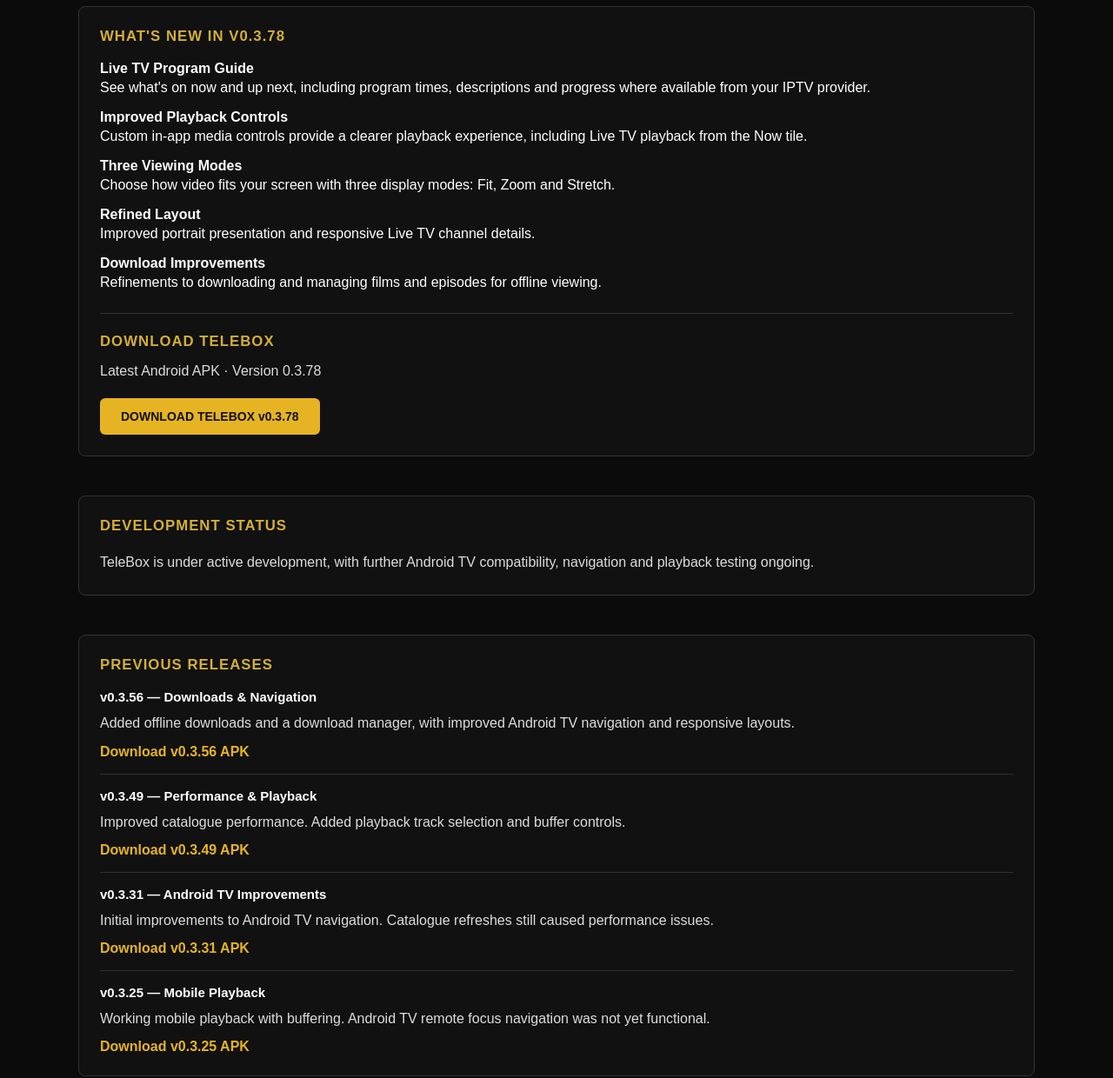
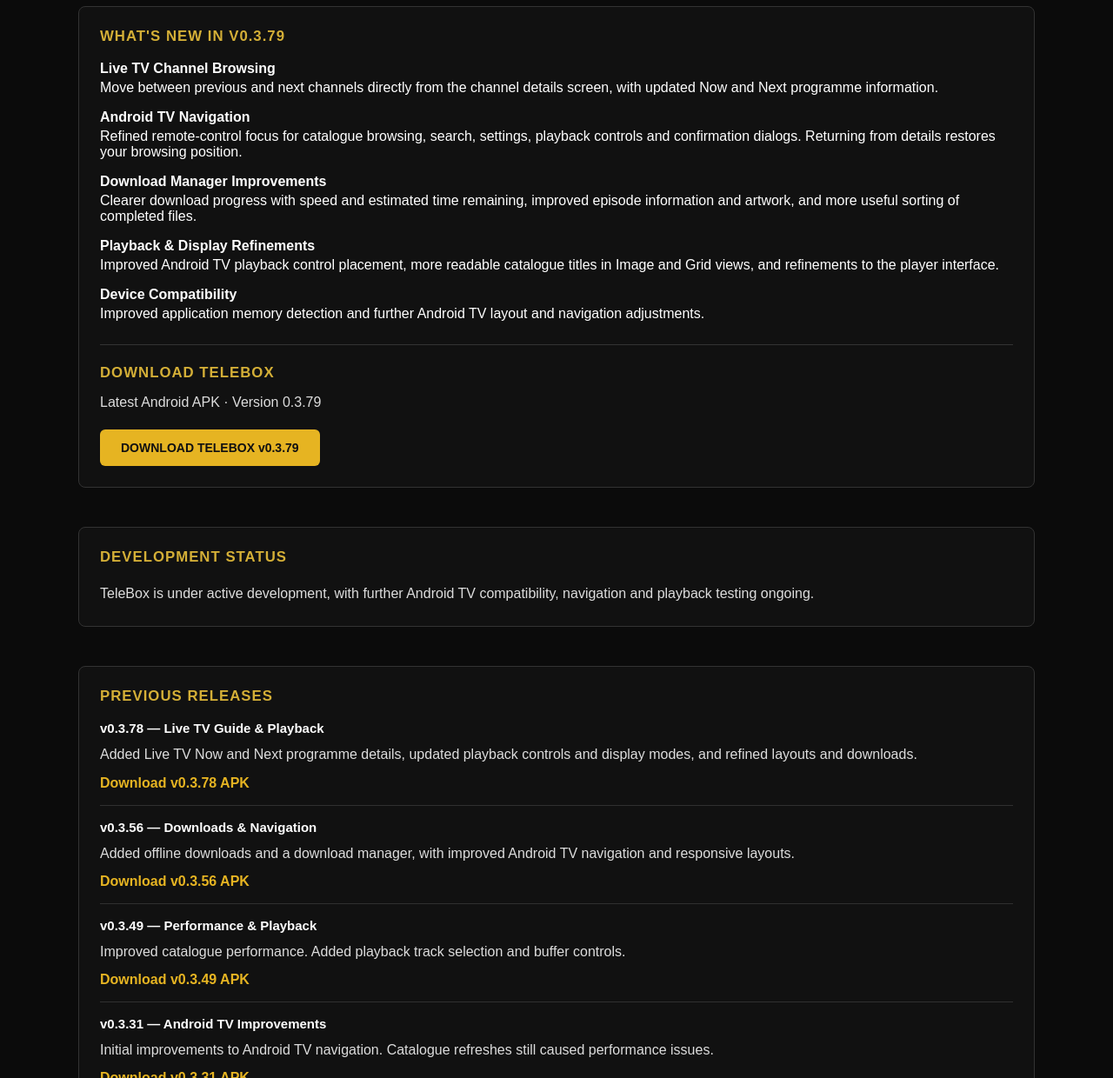
Before and after one commit to Odins-Beard/highground-studios, a plain HTML site: page telebox.html in a window 1280 px wide. Shown: the part 900-2140 px from the top of the page at 87% size. Drawn offline with Linux system fonts and the light colour scheme.

```diff
--- a/telebox.html
+++ b/telebox.html
@@ -4,7 +4,7 @@
 <head>
     <meta charset="UTF-8">
     <meta name="viewport" content="width=device-width, initial-scale=1.0">
-    <title>TeleBox v0.3.78 | Highground Studios</title>
+    <title>TeleBox v0.3.79 | Highground Studios</title>
     <link rel="stylesheet" href="styles.css">
     <link rel="icon" type="image/png" href="assets/images/logo-clean.png">
 
@@ -128,7 +128,7 @@
                 <h1>TELEBOX</h1>
 
                 <p class="gympro-guide-version">
-                    ANDROID IPTV PLAYER · V0.3.78
+                    ANDROID IPTV PLAYER · V0.3.79
                 </p>
 
                 <p class="gympro-guide-intro">
@@ -185,38 +185,41 @@
                     <!-- LATEST RELEASE -->
 
                     <div class="gympro-guide-card gympro-guide-card-wide telebox-card">
-                        <h3>WHAT'S NEW IN V0.3.78</h3>
+                        <h3>WHAT'S NEW IN V0.3.79</h3>
 
                         <div class="telebox-feature">
-                            <strong>Live TV Program Guide</strong>
-                            See what's on now and up next, including
-                            program times, descriptions and progress
-                            where available from your IPTV provider.
+                            <strong>Live TV Channel Browsing</strong>
+                            Move between previous and next channels directly
+                            from the channel details screen, with updated
+                            Now and Next programme information.
                         </div>
 
                         <div class="telebox-feature">
-                            <strong>Improved Playback Controls</strong>
-                            Custom in-app media controls provide a
-                            clearer playback experience, including
-                            Live TV playback from the Now tile.
+                            <strong>Android TV Navigation</strong>
+                            Refined remote-control focus for catalogue browsing,
+                            search, settings, playback controls and confirmation
+                            dialogs. Returning from details restores your
+                            browsing position.
                         </div>
 
                         <div class="telebox-feature">
-                            <strong>Three Viewing Modes</strong>
-                            Choose how video fits your screen with
-                            three display modes: Fit, Zoom and Stretch.
+                            <strong>Download Manager Improvements</strong>
+                            Clearer download progress with speed and estimated
+                            time remaining, improved episode information and
+                            artwork, and more useful sorting of completed files.
                         </div>
 
                         <div class="telebox-feature">
-                            <strong>Refined Layout</strong>
-                            Improved portrait presentation and
-                            responsive Live TV channel details.
+                            <strong>Playback &amp; Display Refinements</strong>
+                            Improved Android TV playback control placement,
+                            more readable catalogue titles in Image and Grid
+                            views, and refinements to the player interface.
                         </div>
 
                         <div class="telebox-feature">
-                            <strong>Download Improvements</strong>
-                            Refinements to downloading and managing
-                            films and episodes for offline viewing.
+                            <strong>Device Compatibility</strong>
+                            Improved application memory detection and further
+                            Android TV layout and navigation adjustments.
                         </div>
 
                         <!-- PRIMARY DOWNLOAD -->
@@ -225,14 +228,14 @@
                             <h3>DOWNLOAD TELEBOX</h3>
 
                             <p>
-                                Latest Android APK · Version 0.3.78
+                                Latest Android APK · Version 0.3.79
                             </p>
 
                             <a
                                 class="telebox-download-button"
-                                href="https://github.com/Odins-Beard/highground-studios/releases/download/telebox-v0.3.78/TeleBox.v0.3.78.apk"
+                                href="https://github.com/Odins-Beard/highground-studios/releases/download/telebox-v0.3.79/TeleBox.v0.3.79.apk"
                             >
-                                DOWNLOAD TELEBOX v0.3.78
+                                DOWNLOAD TELEBOX v0.3.79
                             </a>
                         </div>
                     </div>
@@ -253,6 +256,20 @@
 
                     <div class="gympro-guide-card gympro-guide-card-wide telebox-card">
                         <h3>PREVIOUS RELEASES</h3>
+
+                        <div class="telebox-release">
+                            <h4>v0.3.78 — Live TV Guide &amp; Playback</h4>
+
+                            <p>
+                                Added Live TV Now and Next programme details,
+                                updated playback controls and display modes,
+                                and refined layouts and downloads.
+                            </p>
+
+                            <a href="https://github.com/Odins-Beard/highground-studios/releases/download/telebox-v0.3.78/TeleBox.v0.3.78.apk">
+                                Download v0.3.78 APK
+                            </a>
+                        </div>
 
                         <div class="telebox-release">
                             <h4>v0.3.56 — Downloads &amp; Navigation</h4>
```
